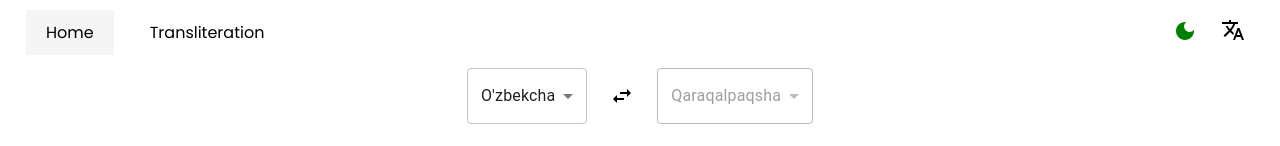
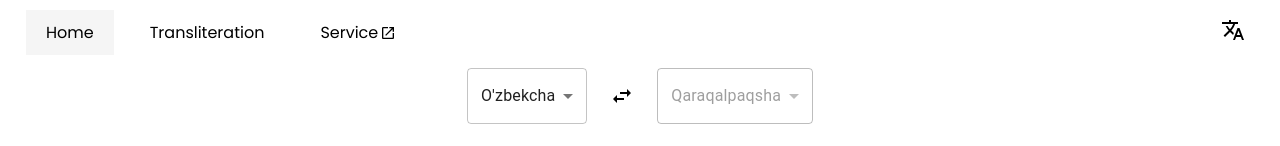
Before and after one commit to OnlineAzamat/kaa-uz-translator, a React (Vite) app: page / in a window 1280 px wide. Shown: the top 146 px of the page. Built offline with nearby package versions, Linux system fonts and the light colour scheme.

Commit message:
added from-to link

```diff
--- a/src/components/Navbar.jsx
+++ b/src/components/Navbar.jsx
@@ -5,7 +5,7 @@ import { useTranslation } from "react-i18next";
 import { changeLanguage } from "i18next";
 import { useLocation } from "react-router";
 
-import { Translate, LightMode, DarkMode } from "@mui/icons-material";
+import { Translate, LightMode, DarkMode, Launch } from "@mui/icons-material";
 
 const Navbar = () => {
   const { pathname } = useLocation()
@@ -59,13 +59,19 @@ const Navbar = () => {
             {t('transliteration')}
           </li>
         </Link>
+        <Link to="https://from-to.uz" target="blank" className={"navbar-item"}>
+          <li style={{ display: "flex", alignItems: "center" }}>
+            {t('go_to_app')}
+            <Launch sx={{ fontSize: "1rem", marginLeft: "2px" }}/>
+          </li>
+        </Link>
       </ul>
 
-      <div className="theme">
+      {/* <div className="theme">
         <div className="theme-icon" onClick={changeTheme}>
           <DarkMode sx={{ color: 'green' }} />
         </div>
-      </div>
+      </div> */}
 
       <div className="change-lang">
         <div className="lang-icon" onClick={pageLang}>
--- a/src/lang/en.json
+++ b/src/lang/en.json
@@ -8,5 +8,6 @@
   "copy": "Copy",
   "paste": "Paste",
   "input_text_language": "Input text language",
-  "translated_text_language": "Translated text language"
+  "translated_text_language": "Translated text language",
+  "go_to_app": "Service"
 }
--- a/src/lang/kaa.json
+++ b/src/lang/kaa.json
@@ -8,5 +8,6 @@
   "copy": "Nusqa",
   "paste": "Kóshiriw",
   "input_text_language": "Kiritilgen tekst tili",
-  "translated_text_language": "Awdarmalanǵan tekst tili"
+  "translated_text_language": "Awdarmalanǵan tekst tili",
+  "go_to_app": "Servis"
 }
--- a/src/lang/uz.json
+++ b/src/lang/uz.json
@@ -8,5 +8,6 @@
   "copy": "Nusxa",
   "paste": "Qo'yish",
   "input_text_language": "Kiritilgan matn tili",
-  "translated_text_language": "Tarjima qilingan matn tili"
+  "translated_text_language": "Tarjima qilingan matn tili",
+  "go_to_app": "Servis"
 }
```
